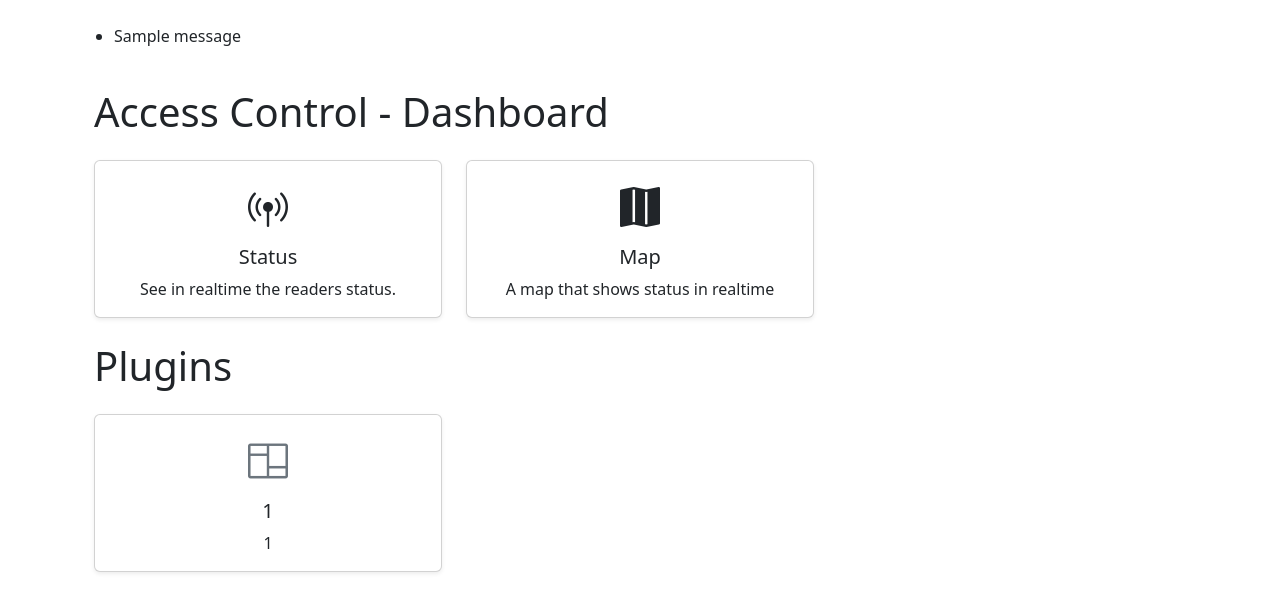
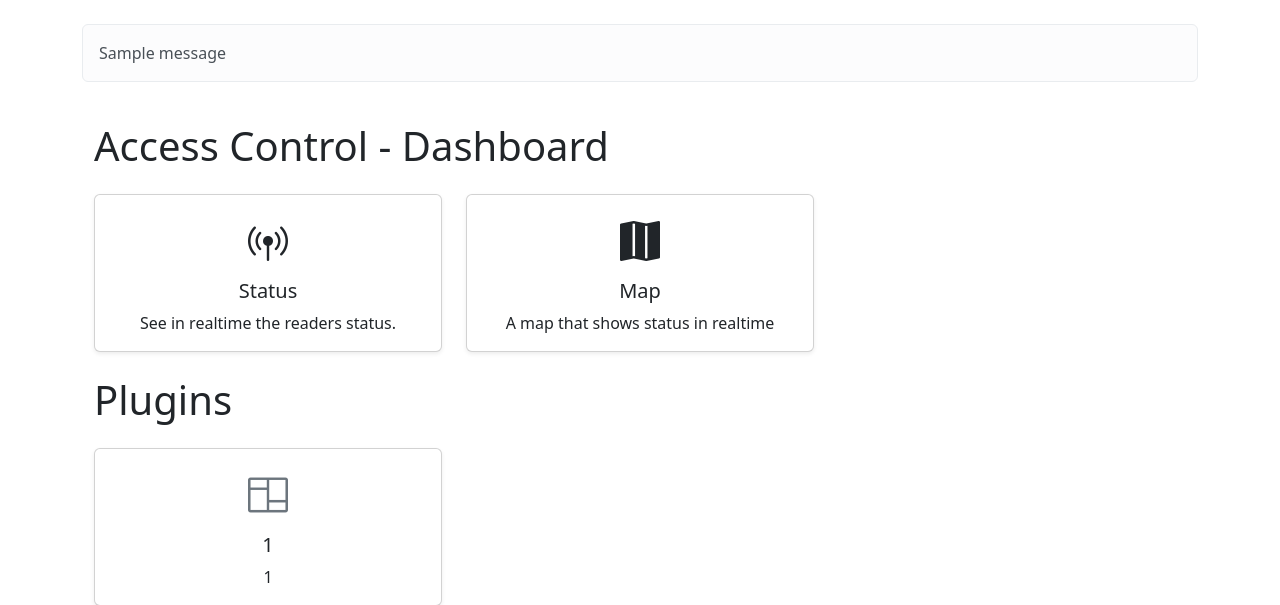
Before and after one commit to iotbzh/access-control, a Flask app: page / in a window 1280 px wide. Shown: the part 60-665 px from the top of the page. Run offline with Flask 3, Linux system fonts and the light colour scheme; tables that the repository leaves empty hold one stand-in row (values such as "Sample post"); one stand-in notice (Sample message) is shown; parts of the project's set-up code (start-up, migrations or seed data) failed here and were passed over.

Commit message:
Update flashes display

```diff
--- a/templates/base.html
+++ b/templates/base.html
@@ -100,11 +100,11 @@
         <div class="container">
             {% with messages = get_flashed_messages() %}
             {% if messages %}
-                <ul class=flashes>
+                <div class="flashes d-flex flex-column">
                 {% for message in messages %}
-                <li>{{ message }}</li>
+                <div class="alert alert-light">{{ message }}</div>
                 {% endfor %}
-                </ul>
+                </div>
             {% endif %}
             {% endwith %}
             {% block content %}{% endblock %}
```
